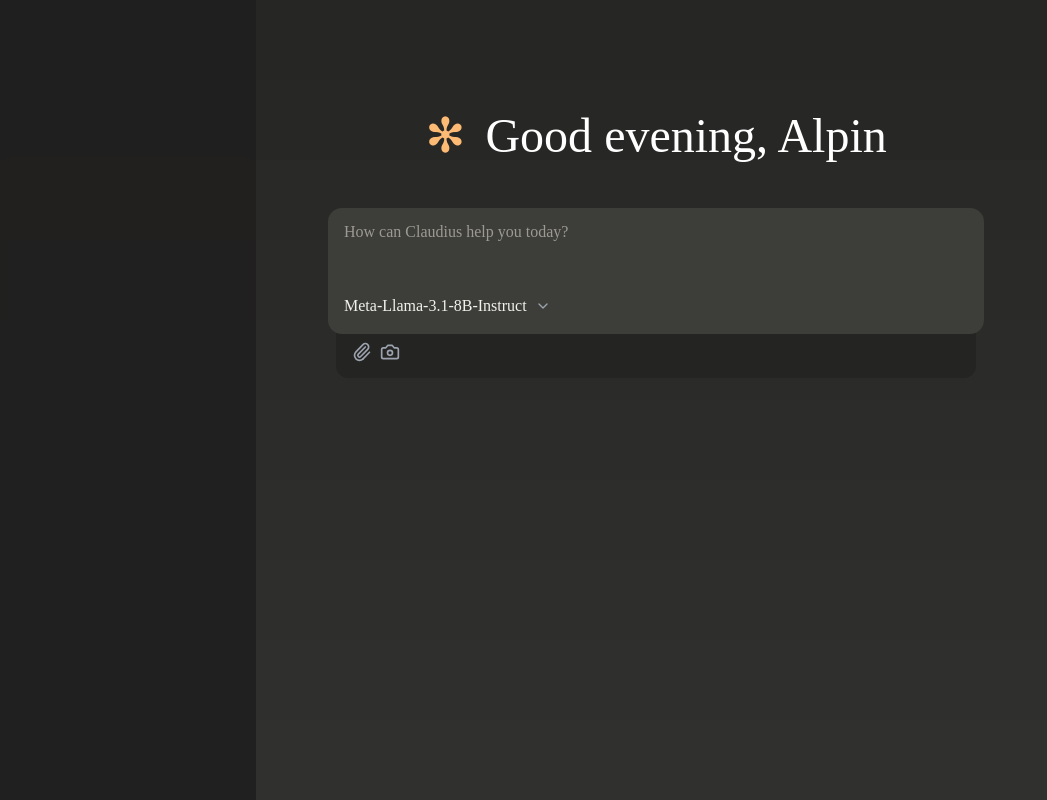
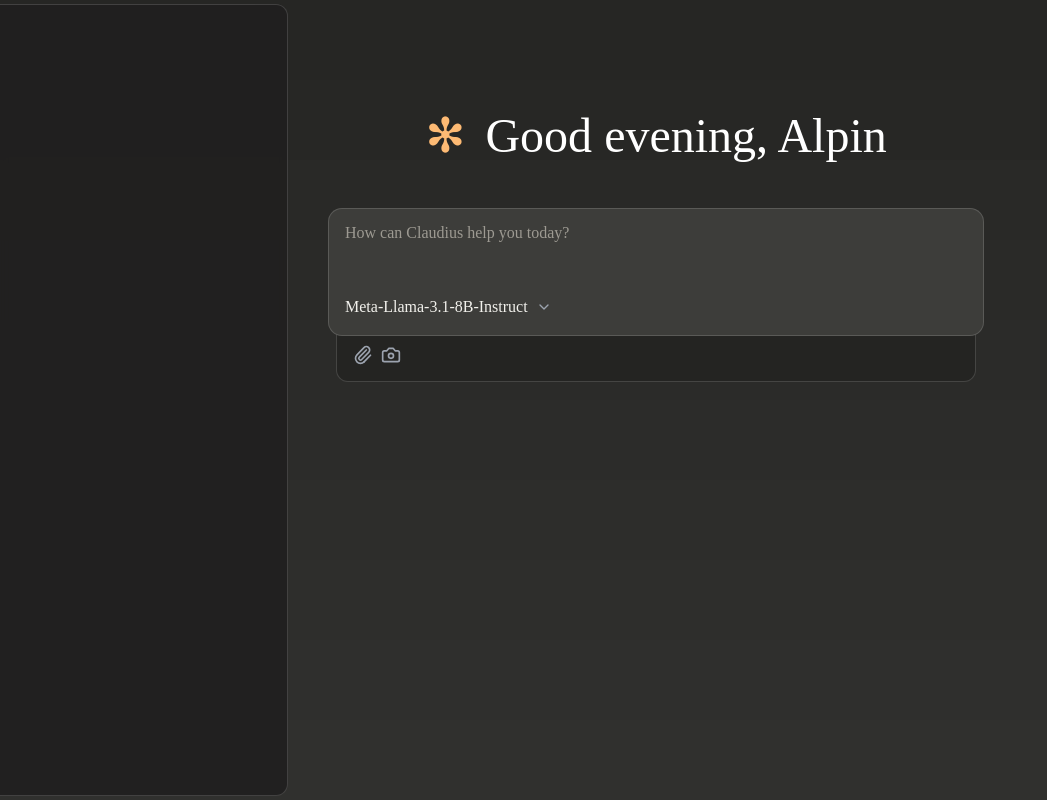
Before and after one commit to AlpinDale/claudius, a React (Create React App) app: page / in a window 1280 px wide. Shown: the whole page, without its empty margins (0-1047 px from the left). Built offline with nearby package versions, Linux system fonts and the light colour scheme.

Commit message:
add margins for sliding menu; thin borders

```diff
--- a/src/App.js
+++ b/src/App.js
@@ -16,15 +16,18 @@
       <div
         className="fixed left-0 top-0 bottom-0 w-20 z-50"
         onMouseEnter={() => setShowMenu(true)}
-        onMouseLeave={() => setShowMenu(false)}
       />
 
       <div
-        className={`fixed left-0 top-0 bottom-0 w-64 backdrop-blur-sm transition-transform duration-300 ease-out z-40`}
+        className={`fixed left-0 top-1 bottom-1 w-72 backdrop-blur-sm transition-transform duration-300 ease-out z-40 rounded-tr-xl rounded-br-xl`}
         style={{
           backgroundColor: 'rgba(33, 32, 32, 0.9)',
-          transform: showMenu ? 'translateX(0)' : 'translateX(-100%)'
+          transform: showMenu ? 'translateX(0)' : 'translateX(-100%)',
+          borderRight: '0.25px solid rgba(255, 255, 255, 0.15)',
+          borderTop: '0.25px solid rgba(255, 255, 255, 0.15)',
+          borderBottom: '0.25px solid rgba(255, 255, 255, 0.15)'
         }}
+        onMouseLeave={() => setShowMenu(false)}
       >
       </div>
 
@@ -78,7 +81,10 @@
           <span className="text-orange-300 mr-2">✻</span> Good {getTimeOfDay()}, Alpin
         </div>
 
-        <div className="w-full max-w-[41rem] rounded-[14px] relative z-10" style={{ backgroundColor: '#3D3D3A' }}>
+        <div className="w-full max-w-[41rem] rounded-[14px] relative z-10" style={{
+          backgroundColor: '#3D3D3A',
+          border: '0.25px solid rgba(255, 255, 255, 0.15)'
+        }}>
           <div className="pl-4 pr-2.5 pt-3 pb-4">
             <textarea
               placeholder="How can Claudius help you today?"
@@ -98,7 +104,10 @@
           </div>
         </div>
 
-        <div className="w-full max-w-[40rem] rounded-b-xl p-4 flex -mt-2" style={{ backgroundColor: '#242422' }}>
+        <div className="w-full max-w-[40rem] rounded-b-xl p-4 flex -mt-2" style={{
+          backgroundColor: '#242422',
+          border: '0.25px solid rgba(255, 255, 255, 0.15)'
+        }}>
           <div className="flex items-center">
             <Paperclip className="w-5 h-5 text-gray-400 mr-2" />
             <Camera className="w-5 h-5 text-gray-400" />
```
